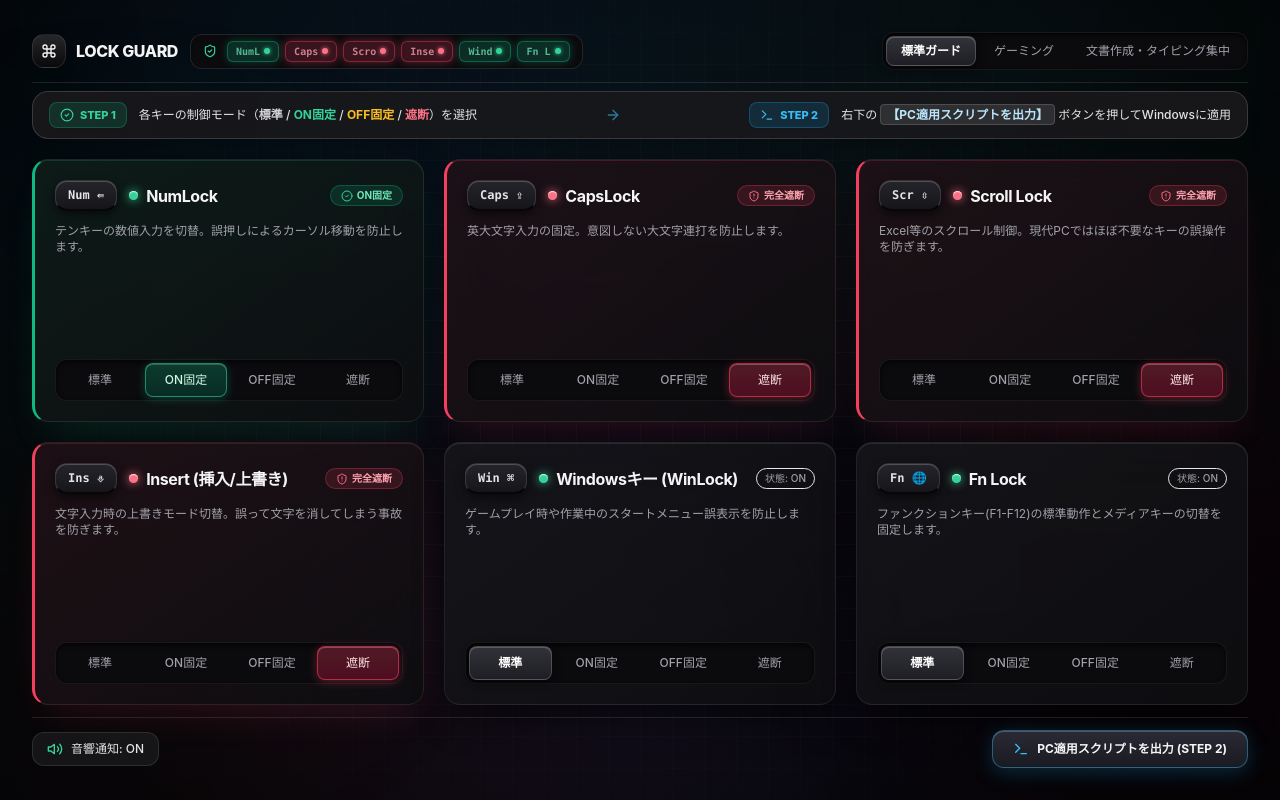
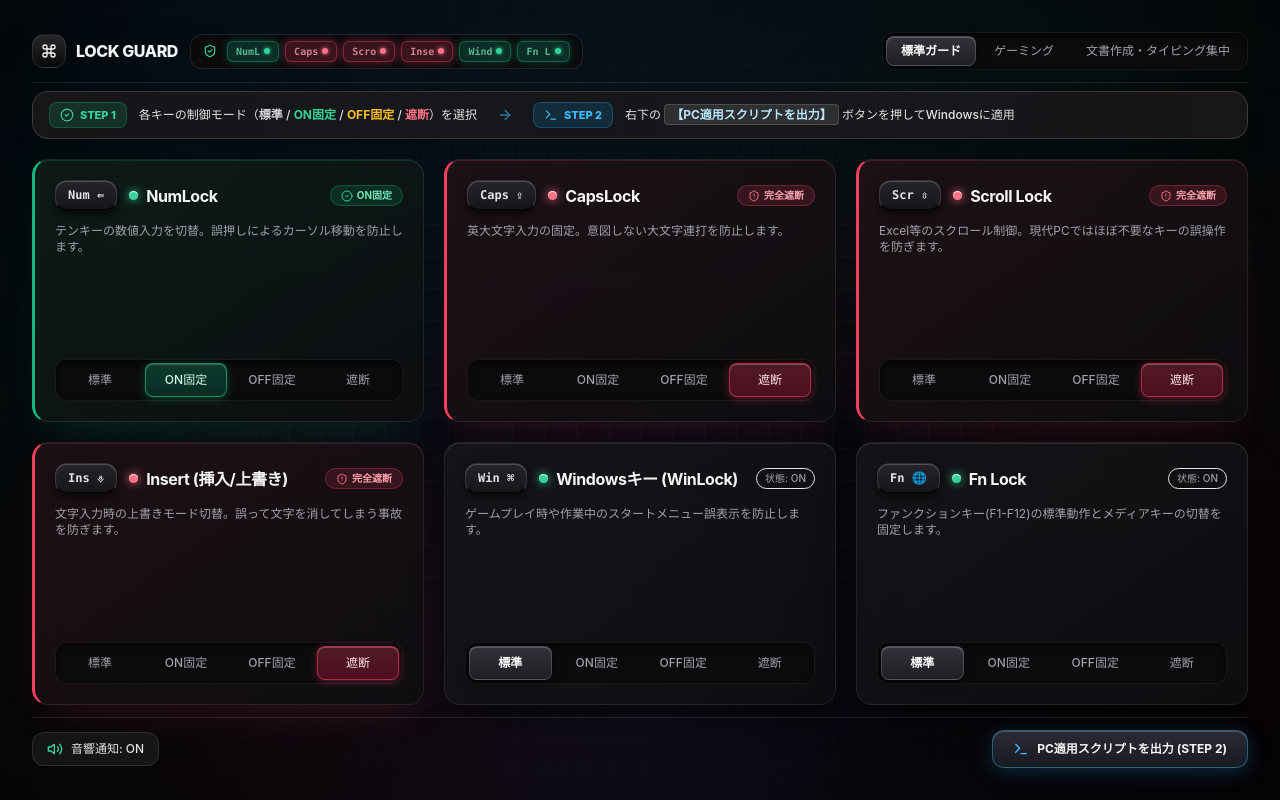
Before and after one commit to mikami-yuji/lock-guard, a Next.js app: page / in a window 1280 px wide. Built offline with nearby package versions, Linux system fonts and the light colour scheme.

Commit message:
style: 2ステップ案内バーを左詰めレイアウトに変更し視認性を向上

```diff
--- a/src/app/page.tsx
+++ b/src/app/page.tsx
@@ -163,9 +163,9 @@ export default function SingleViewportDashboard(): React.ReactElement {
       </header>
 
       {/* 2ステップ案内ガイドバー */}
-      <div className="relative z-10 my-2 px-4 py-2.5 rounded-2xl bg-gradient-to-r from-zinc-900/95 via-zinc-900/90 to-zinc-900/95 border border-white/15 text-xs flex flex-col sm:flex-row items-center justify-between gap-3 shadow-xl backdrop-blur-md">
+      <div className="relative z-10 my-2 px-4 py-2.5 rounded-2xl bg-gradient-to-r from-zinc-900/95 via-zinc-900/90 to-zinc-900/95 border border-white/15 text-xs flex flex-wrap items-center justify-start gap-3 sm:gap-5 shadow-xl backdrop-blur-md">
         {/* STEP 1 */}
-        <div className="flex items-center gap-3 w-full sm:w-auto">
+        <div className="flex items-center gap-3">
           <span className="px-2.5 py-1 rounded-lg bg-emerald-500/15 border border-emerald-500/30 text-emerald-400 font-extrabold text-[11px] flex items-center gap-1.5 shrink-0 shadow-sm">
             <CheckCircle2 className="w-3.5 h-3.5" />
             STEP 1
@@ -176,12 +176,12 @@ export default function SingleViewportDashboard(): React.ReactElement {
         </div>
 
         {/* 矢印 */}
-        <div className="hidden sm:flex items-center text-zinc-500 shrink-0 px-1">
+        <div className="hidden sm:flex items-center text-zinc-500 shrink-0">
           <ArrowRight className="w-4 h-4 text-sky-400 animate-pulse-arrow" />
         </div>
 
         {/* STEP 2 */}
-        <div className="flex items-center gap-3 w-full sm:w-auto">
+        <div className="flex items-center gap-3">
           <span className="px-2.5 py-1 rounded-lg bg-sky-500/15 border border-sky-500/30 text-sky-400 font-extrabold text-[11px] flex items-center gap-1.5 shrink-0 shadow-sm">
             <Terminal className="w-3.5 h-3.5" />
             STEP 2
```
Also changed, not shown: 1 other file (tests, documents, lock files or other folders).
